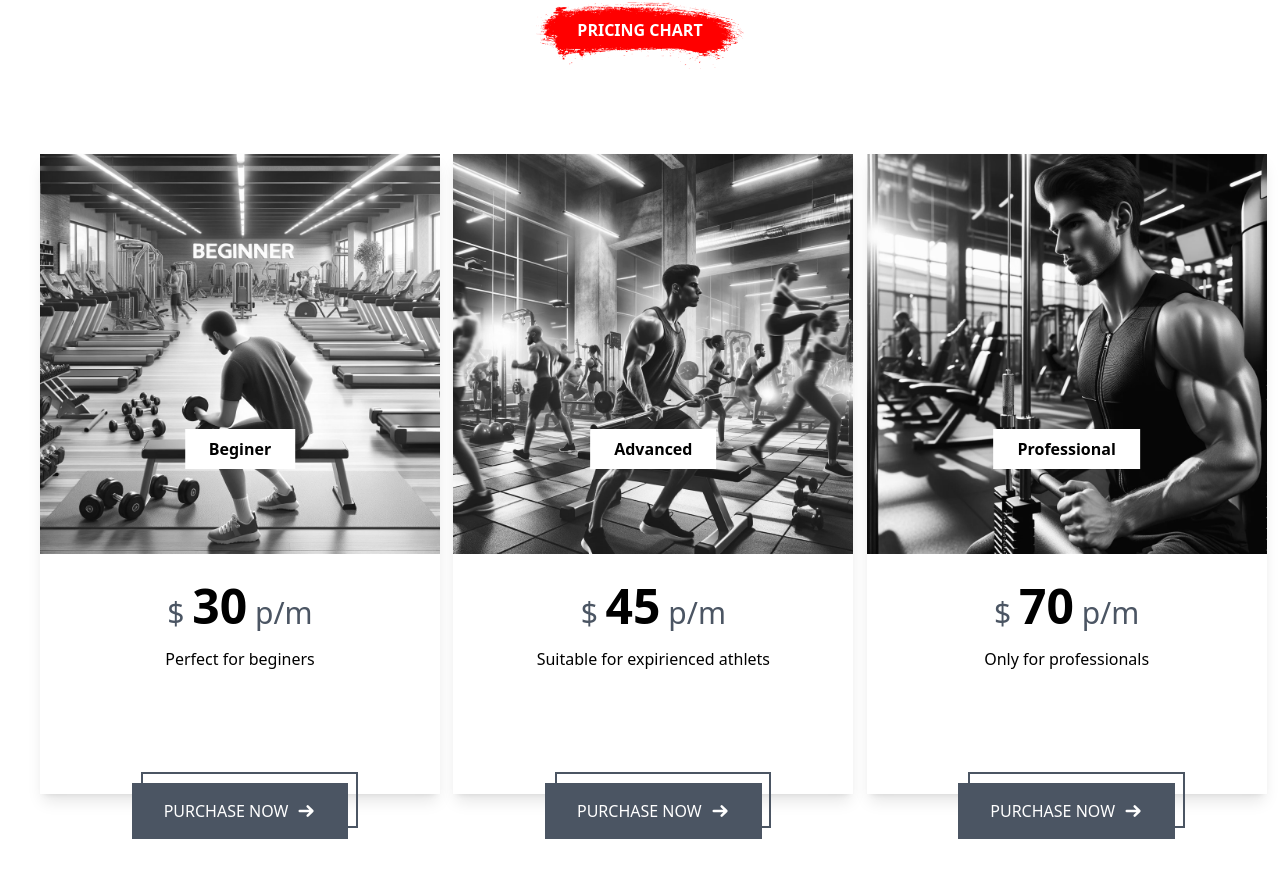
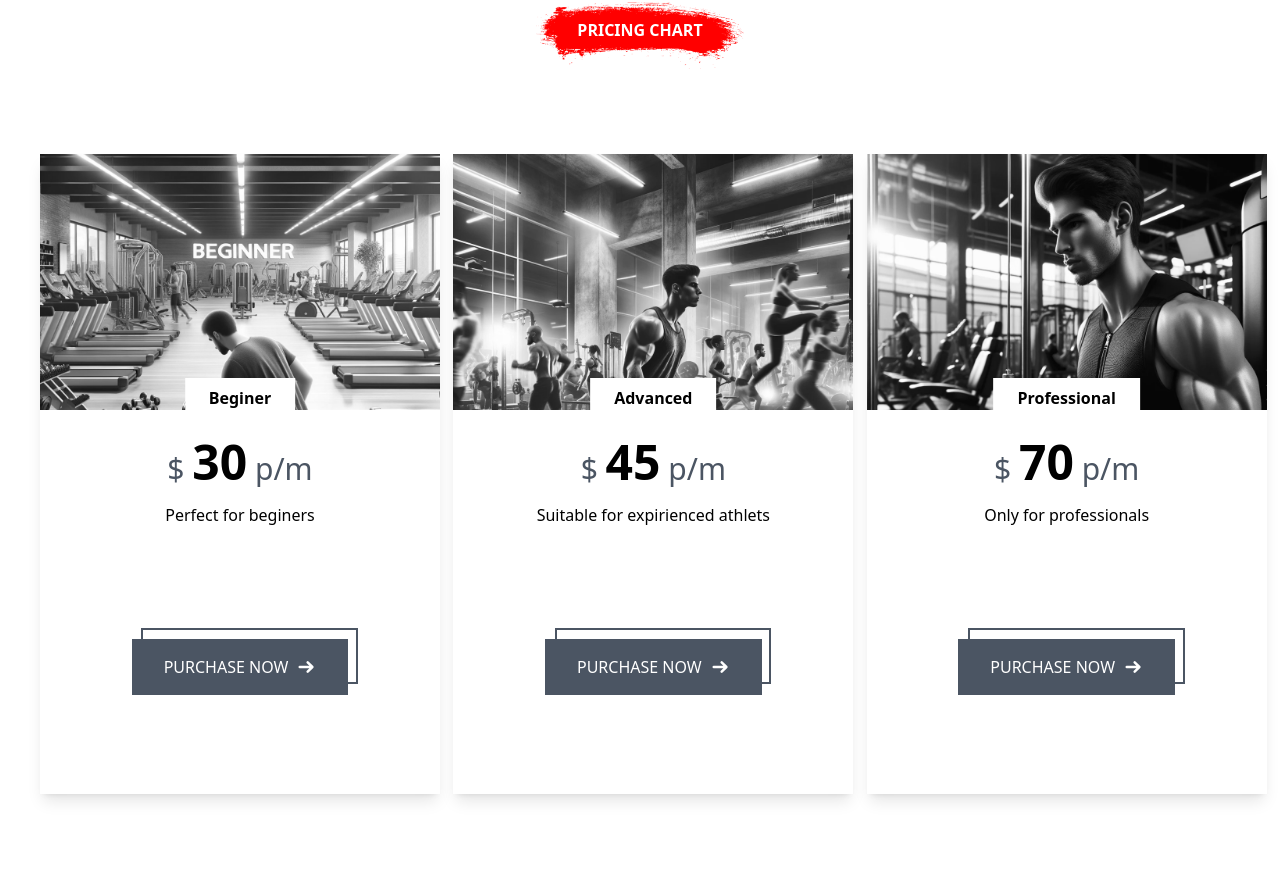
Before and after one commit to OnigiriKing/new-project, a React (Create React App) app: page / in a window 1280 px wide. Shown: the part 5591-6481 px from the top of the page. Built offline with nearby package versions, Linux system fonts and the light colour scheme.

Commit message:
chart update

```diff
--- a/src/components/homeComp/Home.Chart/Chart.Course.jsx
+++ b/src/components/homeComp/Home.Chart/Chart.Course.jsx
@@ -4,13 +4,15 @@ import allSvg from "svg/allSvg";
 export default function Course({ img, level, price, des }) {
   return (
     <div class="flex flex-col group relative w-[25rem] h-[40rem] z-[1] shadow-lg">
-      <img
-        src={img}
-        class=" grayscale-[1] duration-[.4s]
-            bg-bg-class-4 group-hover:grayscale-[0]"
-      ></img>
+      <div class=" w-full h-[16rem] overflow-hidden">
+        <img
+          src={img}
+          class=" grayscale-[1] duration-[.4s]
+            bg-bg-class-4 group-hover:grayscale-[0] "
+        ></img>
+      </div>
       <div class="flex flex-col w-full p-2 mt-5">
-        <h3 class="bg-white absolute top-[43%] right-1/2 translate-x-1/2 px-6 py-2 font-bold">
+        <h3 class="bg-white absolute top-[35%] right-1/2 translate-x-1/2 px-6 py-2 font-bold">
           {level}
         </h3>
         <div class="text-3xl text-gray-600">
```
Also changed, not shown: src/dist/style.css.
